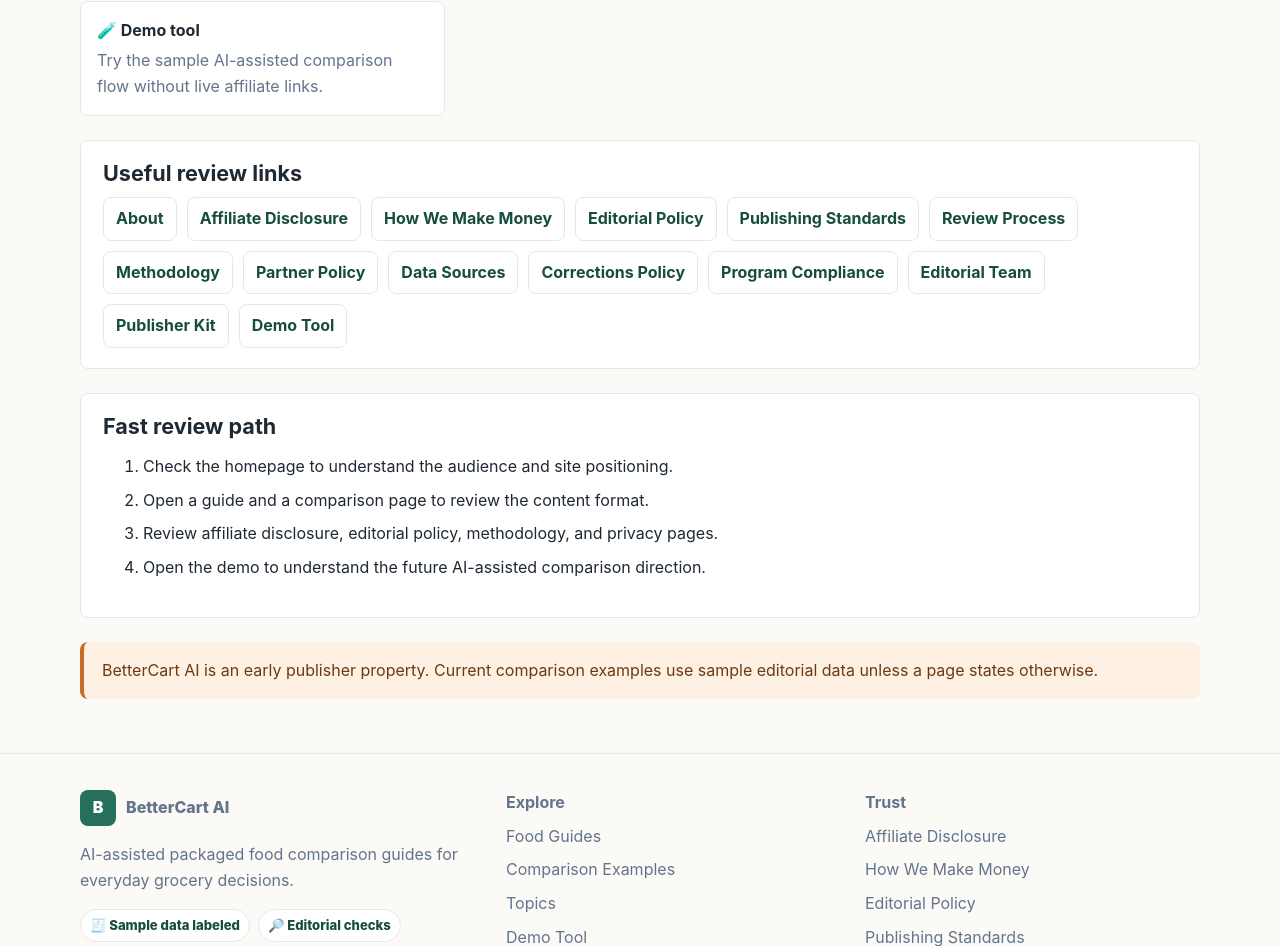
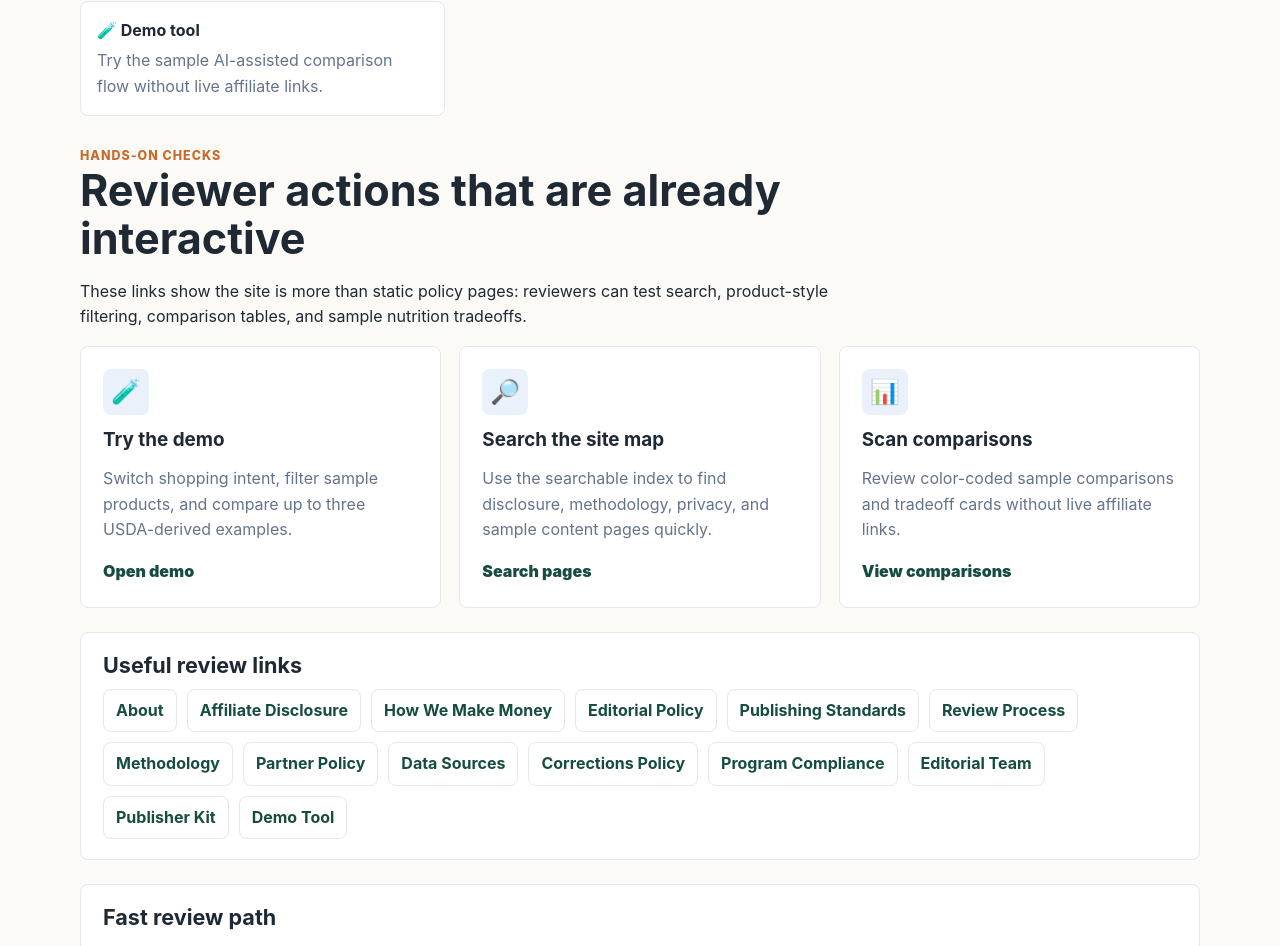
Before and after one commit to Astalos11/bettercart-ai-approval-site, a Next.js app: page /for-reviewers in a window 1280 px wide. Shown: the part 2054-3000 px from the top of the page. Built offline with nearby package versions, Linux system fonts and the light colour scheme; no server answers.

Commit message:
Add reviewer interactive checkpoints

```diff
--- a/app/for-reviewers/page.jsx
+++ b/app/for-reviewers/page.jsx
@@ -35,6 +35,30 @@
   ["Trust pages", "Ready", "Disclosure, privacy, terms, methodology, and compliance pages exist."],
   ["Affiliate links", "Not active", "No live affiliate links are currently present."],
   ["Custom domain", "Pending", "bettercartai.com cutover still requires DNS/HTTPS completion."]
+];
+
+const interactiveChecks = [
+  {
+    icon: "🧪",
+    title: "Try the demo",
+    text: "Switch shopping intent, filter sample products, and compare up to three USDA-derived examples.",
+    href: "/tools/food-comparison-demo",
+    cta: "Open demo"
+  },
+  {
+    icon: "🔎",
+    title: "Search the site map",
+    text: "Use the searchable index to find disclosure, methodology, privacy, and sample content pages quickly.",
+    href: "/site-index",
+    cta: "Search pages"
+  },
+  {
+    icon: "📊",
+    title: "Scan comparisons",
+    text: "Review color-coded sample comparisons and tradeoff cards without live affiliate links.",
+    href: "/compare",
+    cta: "View comparisons"
+  }
 ];
 
 export default function ForReviewersPage() {
@@ -107,6 +131,25 @@
           ))}
         </div>
 
+        <div className="section-head compact-head">
+          <div className="eyebrow">Hands-on checks</div>
+          <h2>Reviewer actions that are already interactive</h2>
+          <p>
+            These links show the site is more than static policy pages: reviewers can test search, product-style filtering, comparison tables, and sample nutrition tradeoffs.
+          </p>
+        </div>
+
+        <div className="grid three">
+          {interactiveChecks.map((item) => (
+            <Link className="card action-card" href={item.href} key={item.title}>
+              <div className="card-icon" aria-hidden="true">{item.icon}</div>
+              <h3>{item.title}</h3>
+              <p>{item.text}</p>
+              <span className="text-link">{item.cta}</span>
+            </Link>
+          ))}
+        </div>
+
         <div className="callout">
           <h2>Useful review links</h2>
           <div className="link-list">
--- a/app/globals.css
+++ b/app/globals.css
@@ -272,6 +272,11 @@
   margin-bottom: 26px;
 }
 
+.section-head.compact-head {
+  margin-top: 30px;
+  margin-bottom: 16px;
+}
+
 .stats-row {
   display: grid;
   grid-template-columns: repeat(auto-fit, minmax(160px, 1fr));
@@ -340,6 +345,10 @@
   background: var(--soft-blue);
   font-size: 1.5rem;
   margin-bottom: 14px;
+}
+
+.action-card {
+  min-height: 100%;
 }
 
 .text-link {
```
